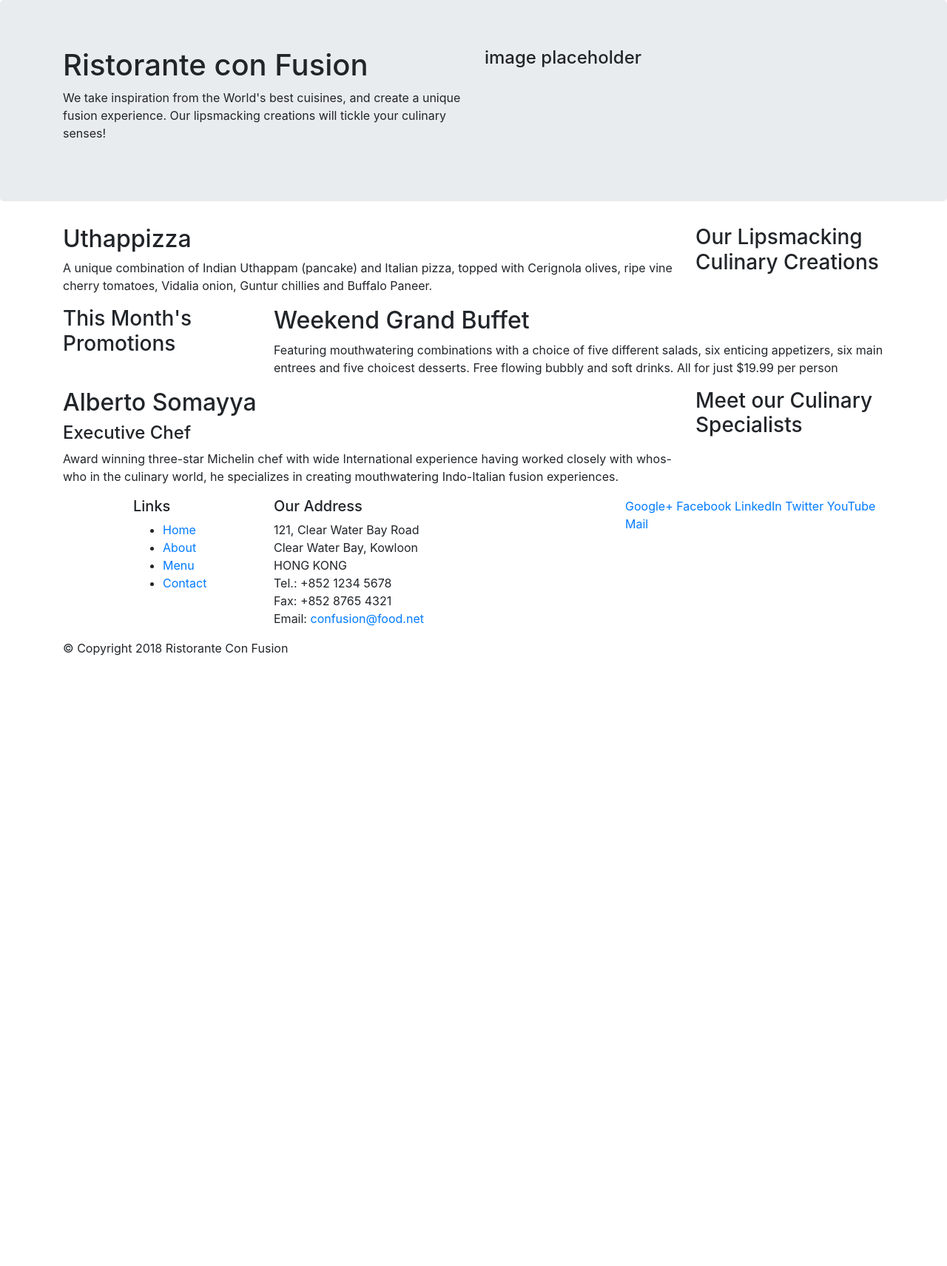
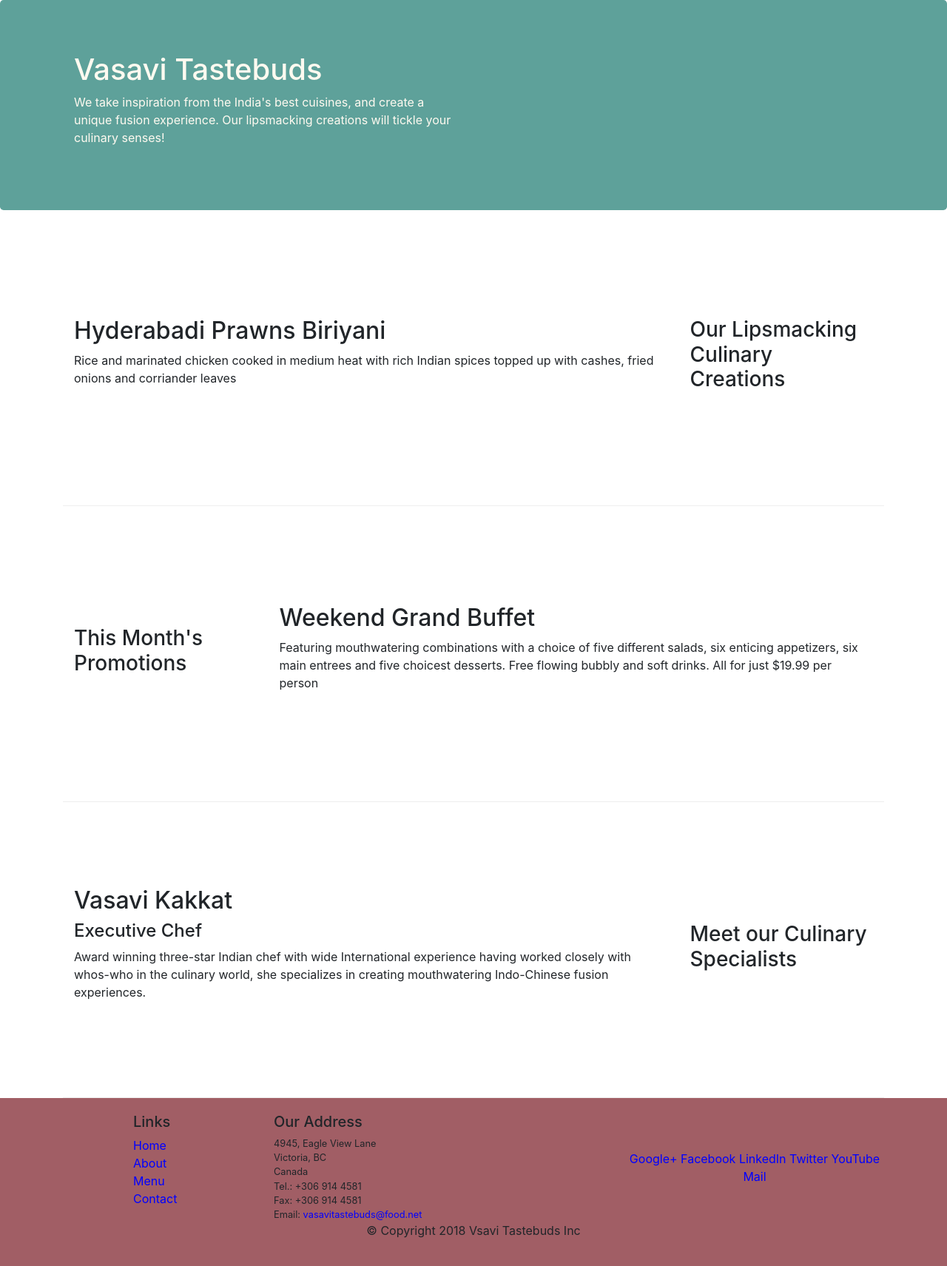
Before and after one commit to sreejithmunthikodu/Bootsrap_coursera, a Flask app: page / in a window 1280 px wide. Shown: the whole page at 74% size. Before the commit the page ends 886 px from the top, so only its background shows below. Run offline with Flask 2, Linux system fonts and the light colour scheme; some libraries are stand-ins or nearby versions.

Commit message:
bootstrap grid part2

```diff
--- /dev/null
+++ b/restaurent/static/stylesheets/styles.css
@@ -0,0 +1,36 @@
+
+.row-header {
+	margin: 0px auto ;
+	padding: 0px auto;
+}
+
+.row-content{
+	margin: 0px auto;
+	padding: 50px 0px 50px 0px;
+	border-bottom: 1px ridge;
+	min-height: 400px;
+}
+
+.footer{
+	background-color: #A15E65;
+	margin: 0px auto;
+	padding: 20px 0px 20px 0px;
+}
+
+.jumbotron{
+	padding: 70px 30px 70px 30px;
+	margin: 0px auto;
+	background: #5EA19A;
+	color: floralwhite;
+}
+
+.address{
+	font-size: 80%;
+	margin: 0px;
+	color: 0f0f0f;
+}
+
+a {
+	text-decoration: none;
+	color: blue;
+}
--- a/restaurent/templates/index.html
+++ b/restaurent/templates/index.html
@@ -2,8 +2,9 @@
 <html lang="en">
 
 <head>
-    <title>Ristorante Con Fusion</title>
+    <title>Vasavi Tastebuds</title>
     <link rel="stylesheet" href="https://stackpath.bootstrapcdn.com/bootstrap/4.3.1/css/bootstrap.min.css" integrity="sha384-ggOyR0iXCbMQv3Xipma34MD+dH/1fQ784/j6cY/iJTQUOhcWr7x9JvoRxT2MZw1T" crossorigin="anonymous">
+    <link rel="stylesheet" type="text/css" href="{{url_for('static', filename='stylesheets/styles.css')}}">
 
     <script src="https://code.jquery.com/jquery-3.3.1.slim.min.js" integrity="sha384-q8i/X+965DzO0rT7abK41JStQIAqVgRVzpbzo5smXKp4YfRvH+8abtTE1Pi6jizo" crossorigin="anonymous"></script>
     <script src="https://cdnjs.cloudflare.com/ajax/libs/popper.js/1.14.7/umd/popper.min.js" integrity="sha384-UO2eT0CpHqdSJQ6hJty5KVphtPhzWj9WO1clHTMGa3JDZwrnQq4sF86dIHNDz0W1" crossorigin="anonymous"></script>
@@ -14,31 +15,31 @@
 
     <header class="jumbotron">
         <div class="container">
-            <div class="row">
+            <div class="row row-header">
                 <div class="col-12 col-sm-6">
-                    <h1>Ristorante con Fusion</h1>
-                    <p>We take inspiration from the World's best cuisines, and create a unique fusion experience. Our lipsmacking creations will tickle your culinary senses!</p>
+                    <h1>Vasavi Tastebuds</h1>
+                    <p>We take inspiration from the India's best cuisines, and create a unique fusion experience. Our lipsmacking creations will tickle your culinary senses!</p>
                 </div>
                 <div class="col-12 col-sm">
-                	<h4>image placeholder</h4>
+                	<h4></h4>
                 </div>
             </div>
         </div>
     </header>
 
     <div class="container">
-        <div class="row">
+        <div class="row row-content align-items-center">
             <div class="col-12 col-sm-4 order-sm-last col-md-3">
                 <h3>Our Lipsmacking Culinary Creations</h3>
             </div>
             <div class="col col-sm col-md">
-                <h2>Uthappizza</h2>
-                <p>A unique combination of Indian Uthappam (pancake) and Italian pizza, topped with Cerignola olives, ripe vine cherry tomatoes, Vidalia onion, Guntur chillies and Buffalo Paneer.</p>
+                <h2>Hyderabadi Prawns Biriyani</h2>
+                <p>Rice and marinated chicken cooked in medium heat with rich Indian spices topped up with cashes, fried onions and corriander leaves</p>
             </div>
         </div>
 
 
-        <div class="row">
+        <div class="row row-content align-items-center">
             <div class="col-12 col-sm-4 col-md-3">
                 <h3>This Month's Promotions</h3>
             </div>
@@ -48,24 +49,24 @@
             </div>
         </div>
 
-        <div class="row">
+        <div class="row row-content align-items-center">
             <div class="col-12 col-sm-4 order-sm-last col-md-3">
                 <h3>Meet our Culinary Specialists</h3>
             </div>
             <div class="col col-sm col-md">
-                <h2>Alberto Somayya</h2>
+                <h2>Vasavi Kakkat</h2>
                 <h4>Executive Chef</h4>
-                <p>Award winning three-star Michelin chef with wide International experience having worked closely with whos-who in the culinary world, he specializes in creating mouthwatering Indo-Italian fusion experiences. </p>
+                <p>Award winning three-star Indian chef with wide International experience having worked closely with whos-who in the culinary world, she specializes in creating mouthwatering Indo-Chinese fusion experiences. </p>
             </div>
         </div>
     </div>
 
-    <footer>
+    <footer class="footer">
         <div class="container">
             <div class="row">
                 <div class="col-4 offset-1 col-sm-2">
                     <h5>Links</h5>
-                    <ul>
+                    <ul class=list-unstyled>
                         <li><a href="#">Home</a></li>
                         <li><a href="#">About</a></li>
                         <li><a href="#">Menu</a></li>
@@ -74,17 +75,17 @@
                 </div>
                 <div class="col-7 col-sm-5">
                     <h5>Our Address</h5>
-                    <address>
-		              121, Clear Water Bay Road<br>
-		              Clear Water Bay, Kowloon<br>
-		              HONG KONG<br>
-		              Tel.: +852 1234 5678<br>
-		              Fax: +852 8765 4321<br>
-		              Email: <a href="mailto:confusion@food.net">confusion@food.net</a>
+                    <address class="address">
+		              4945, Eagle View Lane<br>
+		              Victoria, BC<br>
+		              Canada<br>
+		              Tel.: +306 914 4581<br>
+		              Fax: +306 914 4581<br>
+		              Email: <a href="mailto:vasavitastebuds@food.net">vasavitastebuds@food.net</a>
 		           </address>
                 </div>
-                <div class="col-12 col-sm-4">
-                    <div>
+                <div class="col-12 col-sm-4 align-self-center">
+                    <div class="text-center">
                         <a href="http://google.com/+">Google+</a>
                         <a href="http://www.facebook.com/profile.php?id=">Facebook</a>
                         <a href="http://www.linkedin.com/in/">LinkedIn</a>
@@ -94,9 +95,9 @@
                     </div>
                 </div>
            </div>
-           <div class="row">
+           <div class="row justify-content-center">
                 <div class="col-auto">
-                    <p>© Copyright 2018 Ristorante Con Fusion</p>
+                    <p>&copy; Copyright 2018 Vsavi Tastebuds Inc</p>
                 </div>
            </div>
         </div>
```
Also changed, not shown: restaurent/templates/styles.css (added, +10 -0 lines).
